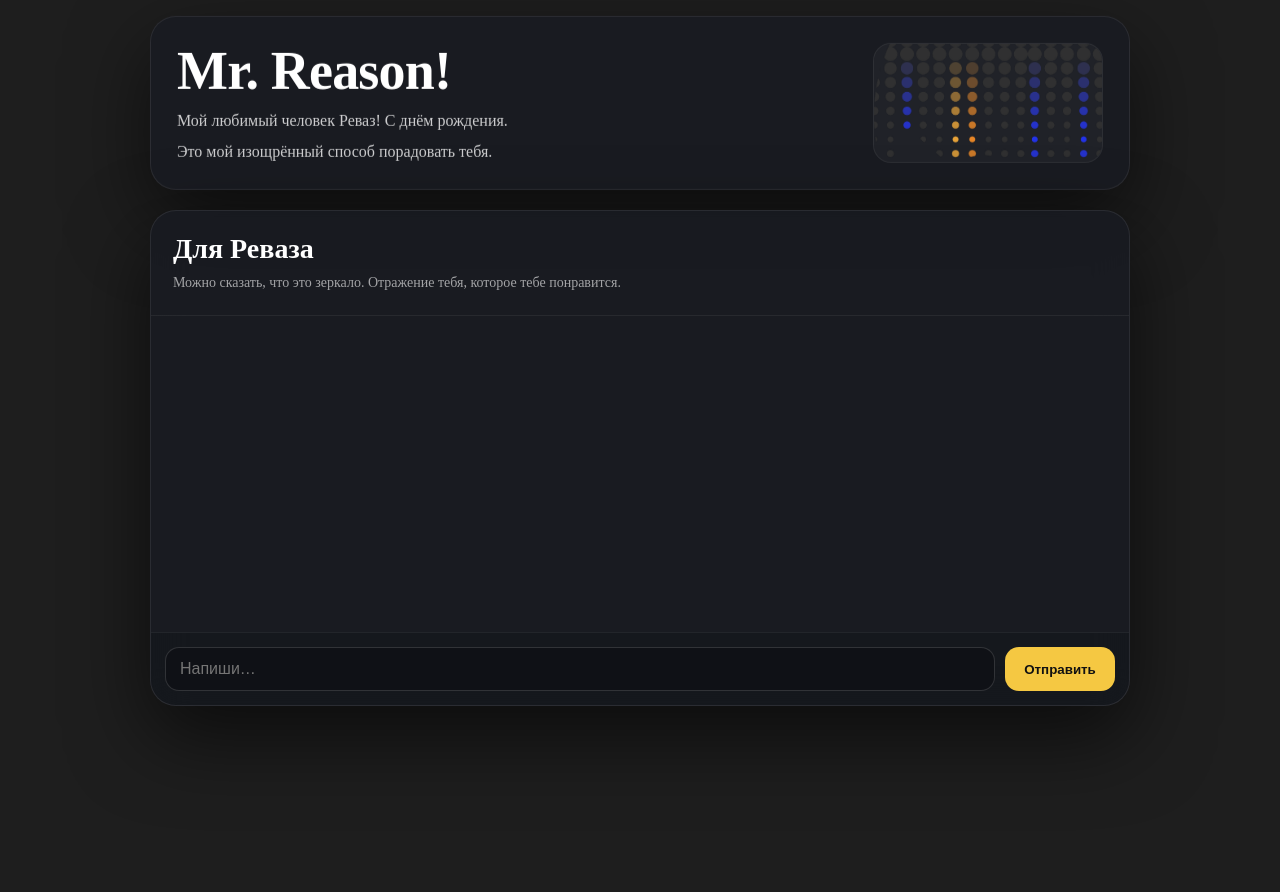
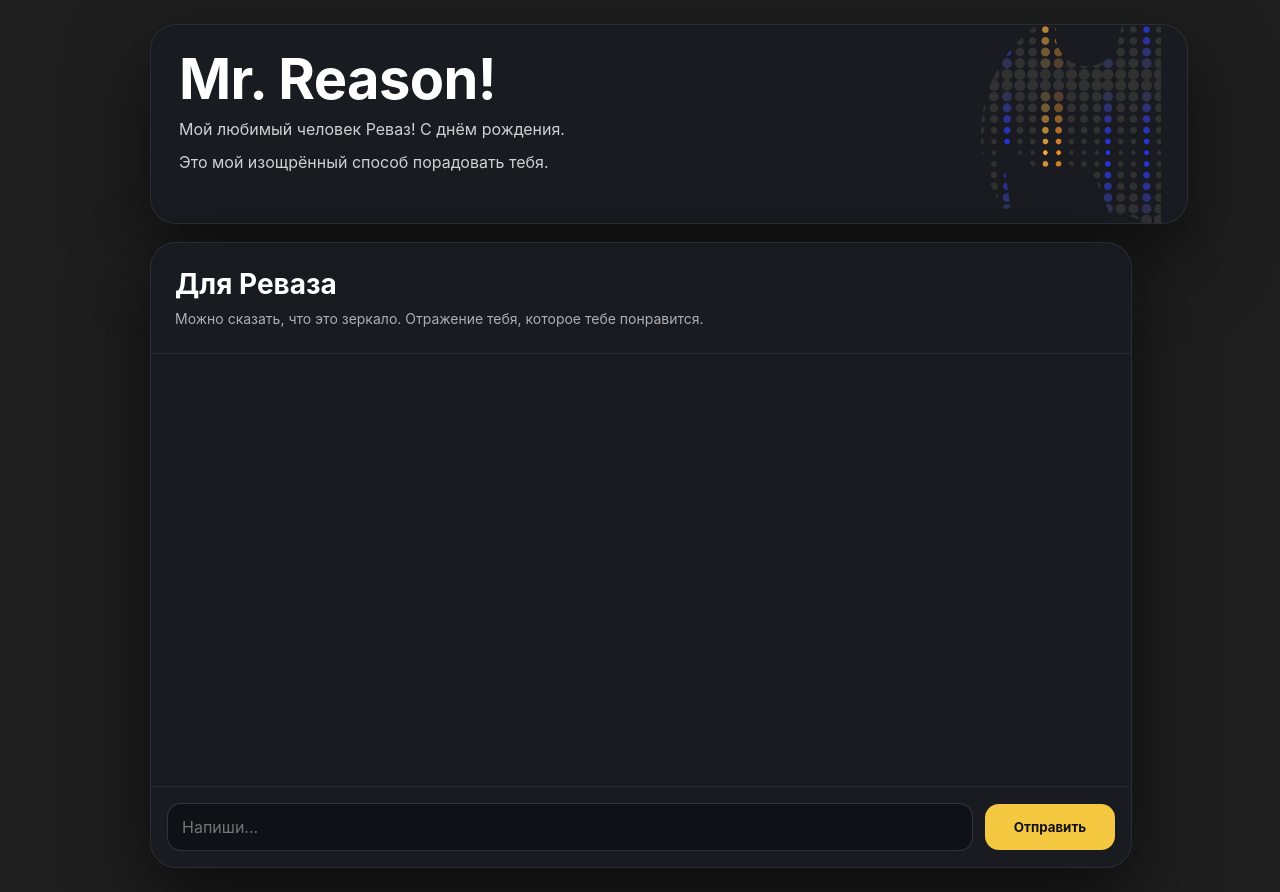
Before and after one commit to vic1995tory-ux/mr-reason, a Next.js app: page / in a window 1280 px wide. Before the commit the page ends 800 px from the top, so only its background shows below. Built offline with nearby package versions, Linux system fonts and the light colour scheme.

Commit message:
Update index.js 27 UPDATE

```diff
--- a/pages/index.js
+++ b/pages/index.js
@@ -1,3 +1,4 @@
+// pages/index.js
 import { useEffect, useMemo, useRef, useState } from "react";
 
 export default function Home() {
@@ -8,46 +9,46 @@ export default function Home() {
   const typingSound = useRef(null);
   const bottomRef = useRef(null);
 
-  // --- Hero animation states
-  const [showH1, setShowH1] = useState(false);
-  const [showL2, setShowL2] = useState(false);
-  const [showL3, setShowL3] = useState(false);
-  const [showGiggles, setShowGiggles] = useState(false);
+  // 3 "ыхы хы" как отдельные шейпы: появляются после второй строки и живут ~4с
+  const [showHihi, setShowHihi] = useState(false);
+  const [hihi, setHihi] = useState([
+    { x: 0.18, y: 0.45, a: 0.9 },
+    { x: 0.45, y: 0.55, a: 0.9 },
+    { x: 0.72, y: 0.42, a: 0.9 },
+  ]);
 
-  // 3 "ыхы хы" shapes positions (random-ish but stable per page load)
-  const giggles = useMemo(() => {
-    // inside hero card
-    const items = [0, 1, 2].map((i) => {
-      const top = 20 + Math.random() * 55; // %
-      const left = 8 + Math.random() * 72; // %
-      const delay = Math.random() * 0.8; // seconds
-      const blink = 0.7 + Math.random() * 0.9; // seconds
-      return { id: i, top, left, delay, blink };
-    });
-    return items;
+  useEffect(() => {
+    // тайминг появления: H1 -> (0.2s) H2 -> (0.2s) H3, после H2 включаем "ыхы хы"
+    const t = setTimeout(() => {
+      setShowHihi(true);
+
+      // рандом как гирлянда (слегка дергаем позиции/прозрачность)
+      const iv = setInterval(() => {
+        setHihi((prev) =>
+          prev.map((p) => ({
+            x: clamp(p.x + rand(-0.03, 0.03), 0.08, 0.86),
+            y: clamp(p.y + rand(-0.03, 0.03), 0.22, 0.82),
+            a: clamp(p.a + rand(-0.15, 0.15), 0.5, 1),
+          }))
+        );
+      }, 220);
+
+      // выключить через ~4 секунды от первого появления
+      const off = setTimeout(() => {
+        clearInterval(iv);
+        setShowHihi(false);
+      }, 4000);
+
+      return () => {
+        clearInterval(iv);
+        clearTimeout(off);
+      };
+    }, 900); // появляется после второй строки (под нашу анимацию ниже)
+
+    return () => clearTimeout(t);
   }, []);
 
-  // HERO: sequence H1 -> line2 -> line3, with 0.2s gaps
-  useEffect(() => {
-    const t1 = setTimeout(() => setShowH1(true), 200);
-    const t2 = setTimeout(() => setShowL2(true), 200 + 900 + 200); // after H1 fade + gap
-    const t3 = setTimeout(() => setShowL3(true), 200 + 900 + 200 + 650 + 200); // after L2 fade + gap
-
-    // start giggles after line2 starts showing
-    const tgOn = setTimeout(() => setShowGiggles(true), 200 + 900 + 200 + 150);
-    // keep giggles ~4s from first appearance
-    const tgOff = setTimeout(() => setShowGiggles(false), 200 + 900 + 200 + 150 + 4000);
-
-    return () => {
-      clearTimeout(t1);
-      clearTimeout(t2);
-      clearTimeout(t3);
-      clearTimeout(tgOn);
-      clearTimeout(tgOff);
-    };
-  }, []);
-
-  // Autoscroll to bottom
+  // автоскролл к последнему сообщению
   useEffect(() => {
     requestAnimationFrame(() => {
       bottomRef.current?.scrollIntoView({ behavior: "smooth", block: "end" });
@@ -58,9 +59,9 @@ export default function Home() {
     const a = typingSound.current;
     if (!a) return;
     try {
-      a.volume = 0.75; // громче
+      a.volume = 0.7;
       a.currentTime = 0;
-      await a.play(); // может быть заблокировано — это ок
+      await a.play();
     } catch (_) {}
   }
 
@@ -80,8 +81,6 @@ export default function Home() {
     setInput("");
     setMessages((m) => [...m, { role: "user", content: text }]);
     setLoading(true);
-
-    // важно: play() должен быть от user action (Enter/Click)
     await startTypingSound();
 
     try {
@@ -103,22 +102,34 @@ export default function Home() {
   }
 
   return (
-    <>
+    <div style={styles.page}>
       <style jsx global>{`
-        /* ---- Fix "white frame" ---- */
+        /* ✅ Вернуть “тот шрифт” и закрепить его везде */
         html,
-        body,
-        #__next {
+        body {
           height: 100%;
+        }
+        body {
           margin: 0;
+          font-family: Inter, system-ui, -apple-system, Segoe UI, Roboto, Arial, sans-serif;
           background: #1e1e1e;
+          color: #fff;
+        }
+        h1,
+        h2,
+        h3,
+        p,
+        input,
+        button {
+          font-family: Inter, system-ui, -apple-system, Segoe UI, Roboto, Arial, sans-serif !important;
         }
 
-        * {
-          box-sizing: border-box;
+        /* ✅ iOS zoom на фокусе инпута: не будет, если font-size >= 16px */
+        input {
+          font-size: 16px !important;
         }
 
-        /* Hide scrollbar but keep scroll */
+        /* Скрыть скроллбар, но оставить скролл */
         .chatScroll {
           scrollbar-width: none;
           -ms-overflow-style: none;
@@ -128,11 +139,12 @@ export default function Home() {
           height: 0;
         }
 
+        /* Плавные появления (дольше + пауза 0.2с между строками) */
         @keyframes fadeUp {
           from {
             opacity: 0;
             transform: translateY(10px);
-            filter: blur(2px);
+            filter: blur(4px);
           }
           to {
             opacity: 1;
@@ -141,19 +153,65 @@ export default function Home() {
           }
         }
 
-        @keyframes softFloat {
+        .h1 {
+          opacity: 0;
+          animation: fadeUp 0.8s ease forwards;
+          animation-delay: 0.0s;
+        }
+        .h2 {
+          opacity: 0;
+          animation: fadeUp 0.9s ease forwards;
+          animation-delay: 0.2s;
+        }
+        .h3 {
+          opacity: 0;
+          animation: fadeUp 0.9s ease forwards;
+          animation-delay: 0.4s;
+        }
+
+        /* “ыхы хы” мерцание — замедлить */
+        @keyframes slowBlink {
           0% {
-            transform: translateY(0px);
+            opacity: 0.25;
+            transform: translateY(0);
           }
           50% {
-            transform: translateY(-3px);
+            opacity: 1;
+            transform: translateY(-1px);
           }
           100% {
-            transform: translateY(0px);
+            opacity: 0.25;
+            transform: translateY(0);
           }
         }
+        .hihiShape {
+          position: absolute;
+          padding: 10px 14px;
+          border-radius: 14px;
+          background: rgba(255, 255, 255, 0.06);
+          border: 1px solid rgba(255, 255, 255, 0.09);
+          backdrop-filter: blur(10px);
+          -webkit-backdrop-filter: blur(10px);
+          color: rgba(255, 255, 255, 0.9);
+          font-weight: 600;
+          letter-spacing: 0.2px;
+          animation: slowBlink 1.9s ease-in-out infinite; /* ✅ медленнее */
+          user-select: none;
+          pointer-events: none;
+          white-space: nowrap;
+        }
 
-        @keyframes blinkDot {
+        /* “typing...” точки */
+        .dot {
+          animation: blink 1.6s infinite both;
+        }
+        .dot:nth-child(2) {
+          animation-delay: 0.25s;
+        }
+        .dot:nth-child(3) {
+          animation-delay: 0.5s;
+        }
+        @keyframes blink {
           0% {
             opacity: 0.2;
           }
@@ -165,37 +223,36 @@ export default function Home() {
           }
         }
 
-        .dot {
-          animation: blinkDot 1.2s infinite both;
+        /* ✅ Мобилка: кнопка всегда помещается в рамку + удобный низ */
+        @media (max-width: 520px) {
+          .inputRow {
+            flex-direction: column;
+            gap: 10px;
+            padding-bottom: calc(16px + env(safe-area-inset-bottom));
           }
-        .dot:nth-child(2) {
-          animation-delay: 0.18s;
+          .sendBtn {
+            width: 100%;
+            height: 46px;
           }
-        .dot:nth-child(3) {
-          animation-delay: 0.36s;
+          .textInput {
+            width: 100%;
+            height: 46px;
           }
-
-        /* Garland blink for giggles */
-        @keyframes garland {
-          0%,
-          100% {
-            opacity: 0.15;
-            transform: translateY(0);
+          .chatCard {
+            height: min(74vh, 620px); /* ✅ короче, чтобы поле ввода было удобно */
           }
-          50% {
-            opacity: 0.95;
-            transform: translateY(-1px);
+          .heroCard {
+            padding: 18px 18px 16px 18px;
           }
+          .heroLogo {
+            width: 120px !important;
+            right: 14px !important;
+            top: 18px !important;
+            transform: none !important;
           }
-
-        /* Prevent iOS zoom on focus */
-        input,
-        textarea {
-          font-size: 16px;
         }
       `}</style>
 
-      {/* typing audio */}
       <audio
         ref={typingSound}
         src="https://cdn.pixabay.com/audio/2022/03/15/audio_6b1b6e3b0f.mp3"
@@ -203,48 +260,32 @@ export default function Home() {
         playsInline
       />
 
-      <div style={styles.page}>
+      {/* HERO */}
       <div style={styles.wrap}>
-          {/* HERO CARD */}
-          <div style={styles.hero}>
-            <div style={styles.heroText}>
-              <h1 style={{ ...styles.h1, ...(showH1 ? styles.appear : styles.hidden) }}>
+        <div style={styles.heroCard} className="heroCard">
+          {/* ✅ Логотип не в рамке: просто элемент внутри hero */}
+          <img src="/logo.png" alt="logo" className="heroLogo" style={styles.heroLogo} />
+
+          <h1 className="h1" style={styles.heroTitle}>
             Mr. Reason!
           </h1>
-
-              <p style={{ ...styles.line, ...(showL2 ? styles.appear2 : styles.hidden) }}>
+          <p className="h2" style={styles.heroText}>
             Мой любимый человек Реваз! С днём рождения.
           </p>
-
-              <p style={{ ...styles.line, ...(showL3 ? styles.appear3 : styles.hidden) }}>
+          <p className="h3" style={styles.heroText}>
             Это мой изощрённый способ порадовать тебя.
           </p>
-            </div>
 
-            {/* LOGO / ART */}
-            {/* Если у тебя PNG будет лежать в /public/logo.png, то src="/logo.png" */}
-            <div style={styles.logoBox}>
-              <img
-                src="/logo.png"
-                alt="logo"
-                style={styles.logoImg}
-                onError={(e) => {
-                  // если логотип не найден — просто прячем, чтобы не ломать верстку
-                  e.currentTarget.style.display = "none";
-                }}
-              />
-            </div>
-
-            {/* 3 "ыхы хы" shapes - appear after line2 and blink ~4s */}
-            {showGiggles &&
-              giggles.map((g) => (
+          {/* 3 отдельные шейпы “ыхы хы”, появляются после 2-й строки */}
+          {showHihi &&
+            hihi.map((p, idx) => (
               <div
-                  key={g.id}
+                key={idx}
+                className="hihiShape"
                 style={{
-                    ...styles.giggle,
-                    top: `${g.top}%`,
-                    left: `${g.left}%`,
-                    animation: `garland ${g.blink}s ease-in-out ${g.delay}s infinite`,
+                  left: `${p.x * 100}%`,
+                  top: `${p.y * 100}%`,
+                  opacity: p.a,
                 }}
               >
                 ыхы хы
@@ -252,8 +293,8 @@ export default function Home() {
             ))}
         </div>
 
-          {/* CHAT CARD */}
-          <div style={styles.card}>
+        {/* CHAT */}
+        <div style={styles.card} className="chatCard">
           <div style={styles.header}>
             <h2 style={styles.title}>Для Реваза</h2>
             <p style={styles.subtitle}>
@@ -289,44 +330,37 @@ export default function Home() {
             <div ref={bottomRef} />
           </div>
 
-            {/* INPUT pinned with safe-area */}
-            <div style={styles.inputRow}>
+          {/* ✅ кнопка и инпут не вылезают на iPhone: на мобилке стек, на десктопе ряд */}
+          <div style={styles.inputRow} className="inputRow">
             <input
+              className="textInput"
               style={styles.input}
               value={input}
               onChange={(e) => setInput(e.target.value)}
               onKeyDown={(e) => e.key === "Enter" && send()}
-                placeholder="Напиши…"
+              placeholder="Напиши..."
+              inputMode="text"
             />
-              <button style={styles.button} onClick={send}>
+            <button className="sendBtn" style={styles.button} onClick={send}>
               Отправить
             </button>
           </div>
         </div>
       </div>
     </div>
-
-      {/* Responsive tweaks via inline <style> (works in this single file) */}
-      <style jsx>{`
-        @media (max-width: 860px) {
-          :global(body) {
-            background: #1e1e1e;
-          }
-        }
-      `}</style>
-    </>
   );
 }
 
+/* ---------- styles ---------- */
+
 const styles = {
   page: {
-    minHeight: "100dvh",
+    minHeight: "100vh",
     background: "#1E1E1E",
     display: "flex",
     justifyContent: "center",
-    padding: 18,
+    padding: 24,
   },
-
   wrap: {
     width: "100%",
     maxWidth: 980,
@@ -335,129 +369,81 @@ const styles = {
     gap: 18,
   },
 
-  hero: {
+  heroCard: {
     position: "relative",
+    overflow: "hidden",
     width: "100%",
-    padding: 26,
     borderRadius: 26,
+    padding: "26px 28px 22px 28px",
     background: "rgba(25, 28, 35, 0.78)",
     border: "1px solid rgba(255,255,255,0.08)",
     boxShadow: "0 30px 80px rgba(0,0,0,0.55)",
-    backdropFilter: "blur(18px)",
-    overflow: "hidden",
-    animation: "softFloat 8s ease-in-out infinite",
-    display: "flex",
-    alignItems: "center",
-    justifyContent: "space-between",
-    gap: 16,
+    backdropFilter: "blur(22px)",
+    WebkitBackdropFilter: "blur(22px)",
+    minHeight: 150,
+  },
+
+  heroLogo: {
+    position: "absolute",
+    right: 26,
+    top: "50%",
+    transform: "translateY(-50%)",
+    width: 180,
+    opacity: 0.95,
+    pointerEvents: "none",
+  },
+
+  heroTitle: {
+    margin: 0,
+    fontSize: 56,
+    lineHeight: 1.02,
+    letterSpacing: -0.6,
   },
 
   heroText: {
-    minWidth: 0,
-    flex: 1,
-  },
-
-  h1: {
-    margin: 0,
-    color: "#fff",
-    fontSize: 54,
-    lineHeight: 1.05,
-    letterSpacing: -0.8,
-  },
-
-  line: {
     margin: "10px 0 0 0",
-    color: "rgba(255,255,255,0.78)",
+    color: "rgba(255,255,255,0.8)",
     fontSize: 16,
-    lineHeight: 1.35,
-    maxWidth: 520,
-  },
-
-  hidden: {
-    opacity: 0,
-    transform: "translateY(10px)",
-    filter: "blur(2px)",
-  },
-
-  appear: {
-    animation: "fadeUp 0.9s ease forwards",
-  },
-
-  appear2: {
-    animation: "fadeUp 0.65s ease forwards",
-  },
-
-  appear3: {
-    animation: "fadeUp 0.65s ease forwards",
-  },
-
-  logoBox: {
-    width: 230,
-    height: 120,
-    borderRadius: 18,
-    background: "rgba(255,255,255,0.03)",
-    border: "1px solid rgba(255,255,255,0.06)",
-    overflow: "hidden",
-    flexShrink: 0,
-  },
-
-  logoImg: {
-    width: "100%",
-    height: "100%",
-    objectFit: "cover",
-    opacity: 0.9,
-  },
-
-  giggle: {
-    position: "absolute",
-    padding: "10px 14px",
-    borderRadius: 999,
-    background: "rgba(255,255,255,0.04)",
-    border: "1px solid rgba(245,200,66,0.25)",
-    color: "rgba(255,255,255,0.85)",
-    fontSize: 14,
-    backdropFilter: "blur(10px)",
-    pointerEvents: "none",
-    userSelect: "none",
+    lineHeight: 1.45,
+    maxWidth: 560,
   },
 
   card: {
     width: "100%",
     borderRadius: 26,
-    background: "rgba(25, 28, 35, 0.82)",
+    background: "rgba(25, 28, 35, 0.85)",
     backdropFilter: "blur(20px)",
+    WebkitBackdropFilter: "blur(20px)",
     border: "1px solid rgba(255,255,255,0.08)",
     boxShadow: "0 30px 80px rgba(0,0,0,0.6)",
-    overflow: "hidden",
     display: "flex",
     flexDirection: "column",
-    // IMPORTANT: not too tall on mobile (we handle via viewport units below)
-    height: "min(62dvh, 680px)",
+    overflow: "hidden",
+    height: "78vh", // ✅ чуть выше, чем было (но мобилка переопределит)
   },
 
   header: {
-    padding: 22,
+    padding: 24,
     borderBottom: "1px solid rgba(255,255,255,0.06)",
   },
 
   title: {
+    margin: 0,
     color: "#fff",
     fontSize: 28,
-    fontWeight: 650,
-    margin: 0,
+    fontWeight: 700,
   },
 
   subtitle: {
-    color: "rgba(255,255,255,0.6)",
-    marginTop: 8,
-    marginBottom: 0,
+    margin: "8px 0 0 0",
+    color: "rgba(255,255,255,0.65)",
     fontSize: 14,
     lineHeight: 1.4,
   },
 
   chat: {
     flex: 1,
-    padding: 18,
+    padding: 24,
     overflowY: "auto",
     display: "flex",
     flexDirection: "column",
@@ -466,19 +452,21 @@ const styles = {
 
   msg: {
     display: "flex",
+    marginBottom: 10,
   },
 
   bubble: {
     maxWidth: "78%",
-    padding: "12px 14px",
+    padding: "12px 16px",
     borderRadius: 16,
     background: "rgba(255,255,255,0.05)",
     color: "#fff",
     lineHeight: 1.45,
     fontSize: 15,
+    border: "1px solid rgba(255,255,255,0.08)",
     backdropFilter: "blur(6px)",
-    border: "1px solid rgba(255,255,255,0.08)",
-    whiteSpace: "pre-wrap",
+    WebkitBackdropFilter: "blur(6px)",
+    wordBreak: "break-word",
   },
 
   user: {
@@ -494,30 +482,41 @@ const styles = {
 
   inputRow: {
     display: "flex",
-    gap: 10,
-    padding: "14px 14px calc(14px + env(safe-area-inset-bottom)) 14px",
+    gap: 12,
+    padding: 16,
     borderTop: "1px solid rgba(255,255,255,0.06)",
-    background: "rgba(10,12,16,0.25)",
+    alignItems: "center",
+    paddingBottom: "calc(16px + env(safe-area-inset-bottom))", // ✅ низ под айфоны
   },
 
   input: {
     flex: 1,
+    height: 46,
     background: "#0f1116",
-    border: "1px solid rgba(255,255,255,0.14)",
+    border: "1px solid rgba(255,255,255,0.15)",
     borderRadius: 14,
-    padding: "12px 14px",
+    padding: "0 14px",
     color: "#fff",
     outline: "none",
   },
 
   button: {
+    height: 46,
     background: "#f5c842",
     border: "none",
     borderRadius: 14,
-    padding: "0 16px",
+    padding: "0 18px",
     color: "#111",
     fontWeight: 700,
     cursor: "pointer",
-    minWidth: 110,
+    flexShrink: 0, // ✅ чтобы не вылезало, а сжимало инпут
+    minWidth: 130,
   },
 };
+
+function rand(min, max) {
+  return Math.random() * (max - min) + min;
+}
+function clamp(v, min, max) {
+  return Math.max(min, Math.min(max, v));
+}
```
Lines whose indentation alone changed are shown as unchanged.
